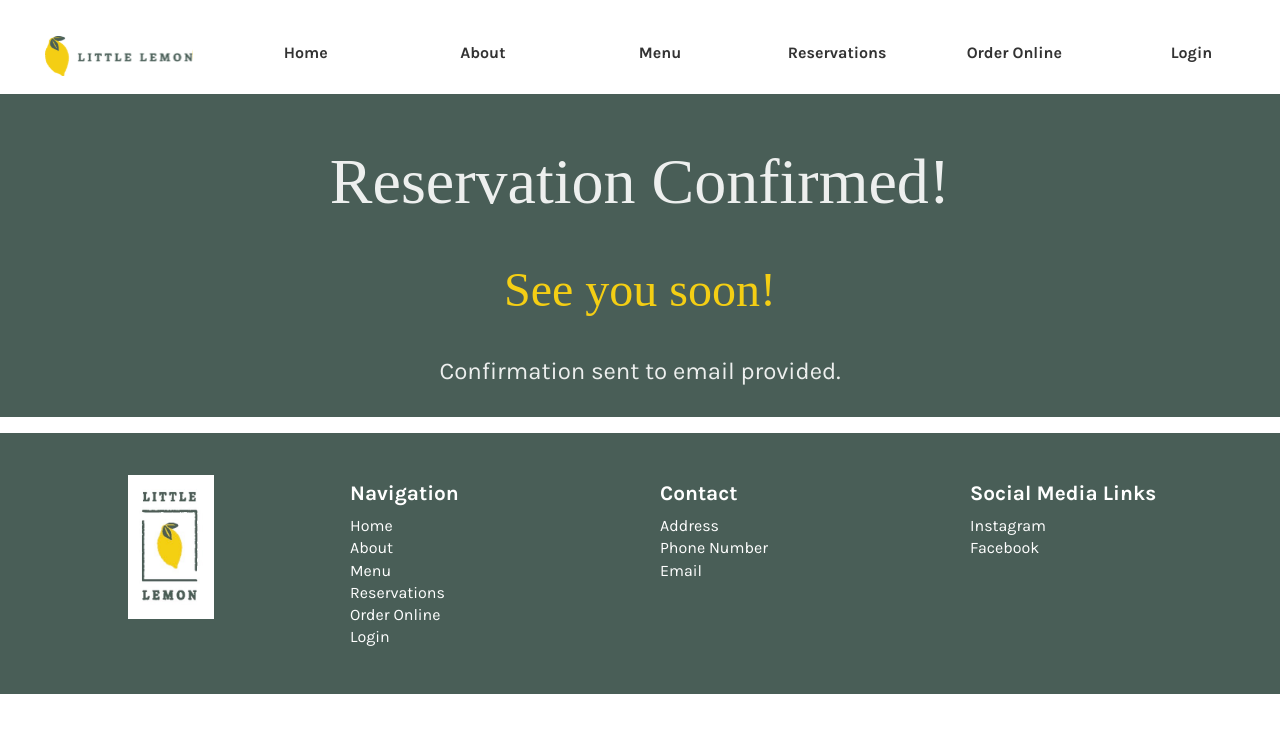
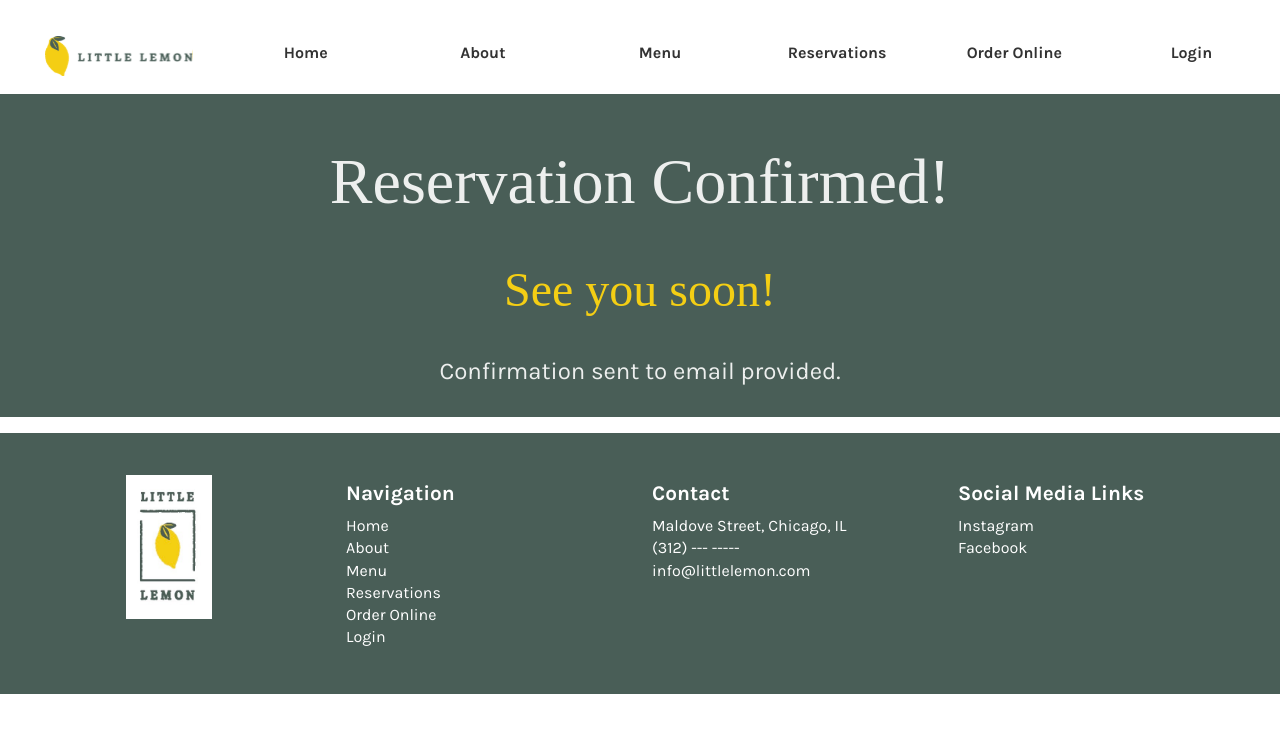
Before and after one commit to vero-a/Little-Lemon-Restaurant, a React (Create React App) app: page /booking-confirmation in a window 1280 px wide. Shown: the top 732 px of the page. Built offline with nearby package versions, Linux system fonts and the light colour scheme; a web font is replaced by a local one.

Commit message:
Final commit: adjusted media and descriptions

```diff
--- a/src/App.css
+++ b/src/App.css
@@ -98,6 +98,7 @@ footer {
 
 footer > menu {
   grid-template-columns: repeat(4, 1fr);
+  padding-right: 1rem;
 }
 
 .header-footer {
@@ -146,6 +147,10 @@ footer > menu {
 
   background-color: white;
   padding: 0.5rem;
+}
+
+.contact {
+  padding-right: 1rem;
 }
 
 /* Header */
@@ -524,6 +529,13 @@ input, select, option, textarea {
 }
 
 /* Media */
+
+@media screen and (max-width: 900px) {
+  .specials-cards {
+    grid-template-columns: 1fr 1fr;
+    grid-template-rows: 1fr 1fr;
+  }
+}
 @media screen and (max-width: 800px) {
 
   .desktop {
@@ -561,20 +573,6 @@ input, select, option, textarea {
     padding: 1rem 2rem 1.5rem 2rem;
   }
 
-  .specials-cards {
-    display: grid;
-    grid-template-columns: 1fr;
-    grid-template-rows: 1fr 1fr 1fr;
-  }
-
-  .menu-card > img {
-    max-height: 20vh;
-  }
-
-  .menu-card-content > p {
-    margin-bottom: -5rem;
-  }
-
   .testimonials {
     padding: 1rem 2rem 2rem 2rem;
   }
@@ -605,7 +603,7 @@ input, select, option, textarea {
   }
 }
 
-@media screen and (max-width: 600px){
+@media screen and (max-width: 625px){
    footer > menu {
     grid-template-columns: 1fr 1fr;
     grid-template-rows: 1fr 1fr;
@@ -632,4 +630,17 @@ input, select, option, textarea {
     margin-left: -5rem;
   }
 
+  .specials-cards {
+    display: grid;
+    grid-template-columns: 1fr;
+    grid-template-rows: 1fr 1fr 1fr;
+  }
+
+  .menu-card > img {
+    max-height: 20vh;
+  }
+
+  .menu-card-content > p {
+    margin-bottom: -5rem;
+  }
 }
--- a/src/Components/Footer.js
+++ b/src/Components/Footer.js
@@ -25,9 +25,9 @@ function Footer() {
             <div className='contact'>
                 <li><h6 className='header-footer'>Contact</h6></li>
                 <ul className='footer-links'>
-                    <li>Address</li>
-                    <li>Phone Number</li>
-                    <li>Email</li>
+                    <li>Maldove Street, Chicago, IL</li>
+                    <li>(312) --- -----</li>
+                    <li>info@littlelemon.com</li>
                 </ul>
             </div>
             <div className='social-links'>
--- a/src/pages/Sections/About.js
+++ b/src/pages/Sections/About.js
@@ -6,7 +6,7 @@ function About() {
     <section className="hero-text">
         <h1>Little Lemon</h1>
         <h2>Chicago</h2>
-        <p className="about-subtext">Little Lemon is a family owned Mediterranean restaurant, located on  Maldove Street in Chicago, Illionis. We focus on traditional recipes served with a modern twist.</p>
+        <p className="about-subtext">Little Lemon is a family owned Mediterranean restaurant, located on  Maldove Street in Chicago, Illionis. Focused on traditional recipes served with a modern twist.</p>
     </section>
 
     <section className="overlap-images">
--- a/src/pages/Sections/Heading.js
+++ b/src/pages/Sections/Heading.js
@@ -8,7 +8,7 @@ function Heading() {
                 <section className="hero-text">
                     <h1>Little Lemon</h1>
                     <h2>Chicago</h2>
-                    <p className="subsection">We are a family owned Mediterranean restaurant, located on  Maldove Street in Chicago, Illionis. We focus
+                    <p className="subsection">We are a family owned Mediterranean restaurant. Focused
                     on traditional recipes served with a modern twist.</p>
                     <br></br>
                     <Link className="action-button" to="/reservations">Reserve a Table</Link>
--- a/src/pages/Sections/Specials.js
+++ b/src/pages/Sections/Specials.js
@@ -15,7 +15,7 @@ function Specials() {
     </article>
 
     <section className="specials-cards">
-        <SpecialsCard image={GreekSalad} name="Greek Salad" price="$12.99" description="Salad, made with tomato, lettuce, feta cheese, and olives.
+        <SpecialsCard image={GreekSalad} name="Greek Salad" price="$12.99" description="Salad, made with tomato, onion, lettuce, feta cheese, and olives.
          Dressed with salt and olive oil."/>
         <SpecialsCard image={Bruschetta}name="Bruschetta" price="$5.99" description="Toasted bread, topped with tomato and balsamic vinaigrette."/>
         <SpecialsCard image={LemonDessert} name="Lemon Dessert" price="$5.00" description="A 4 layer lemon cake with vanilla buttercream."/>
```
